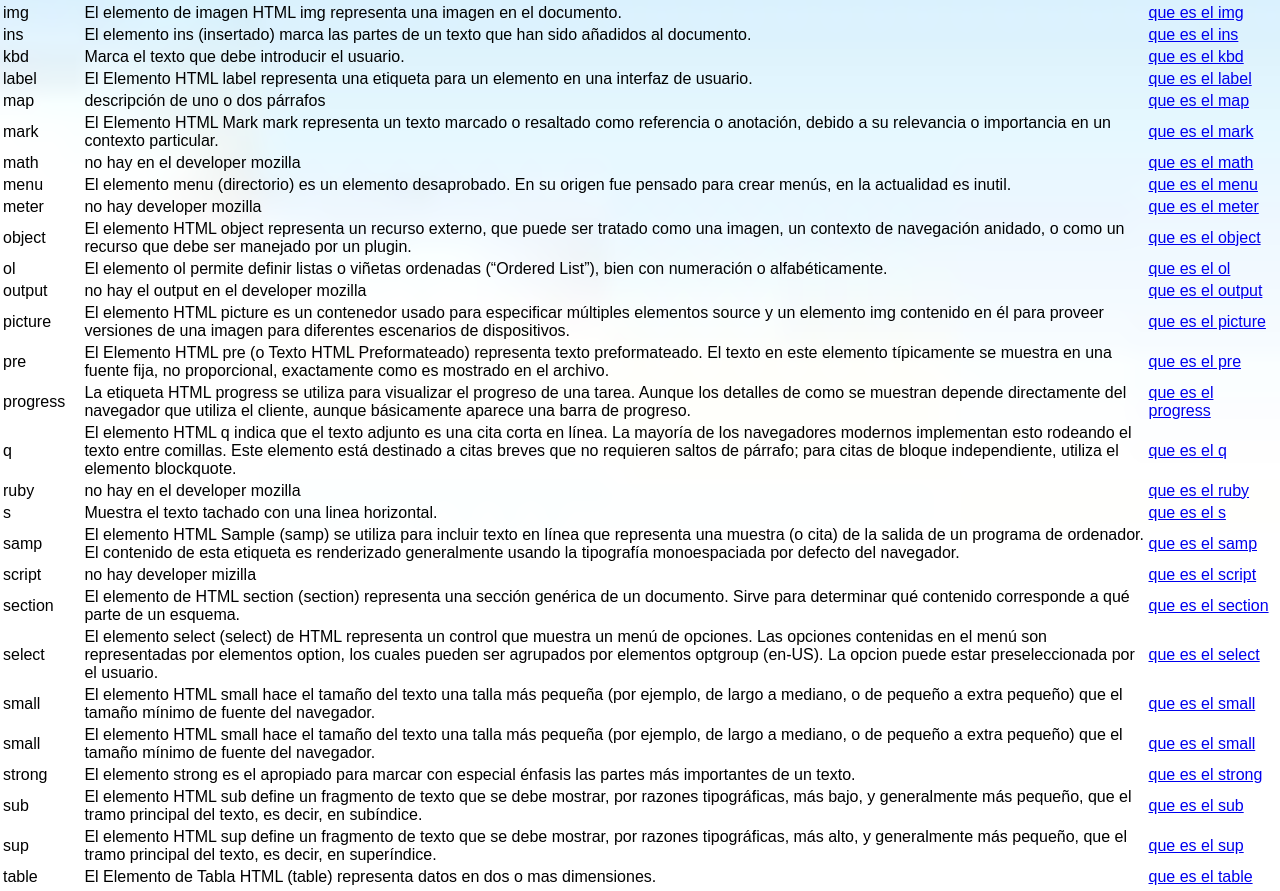
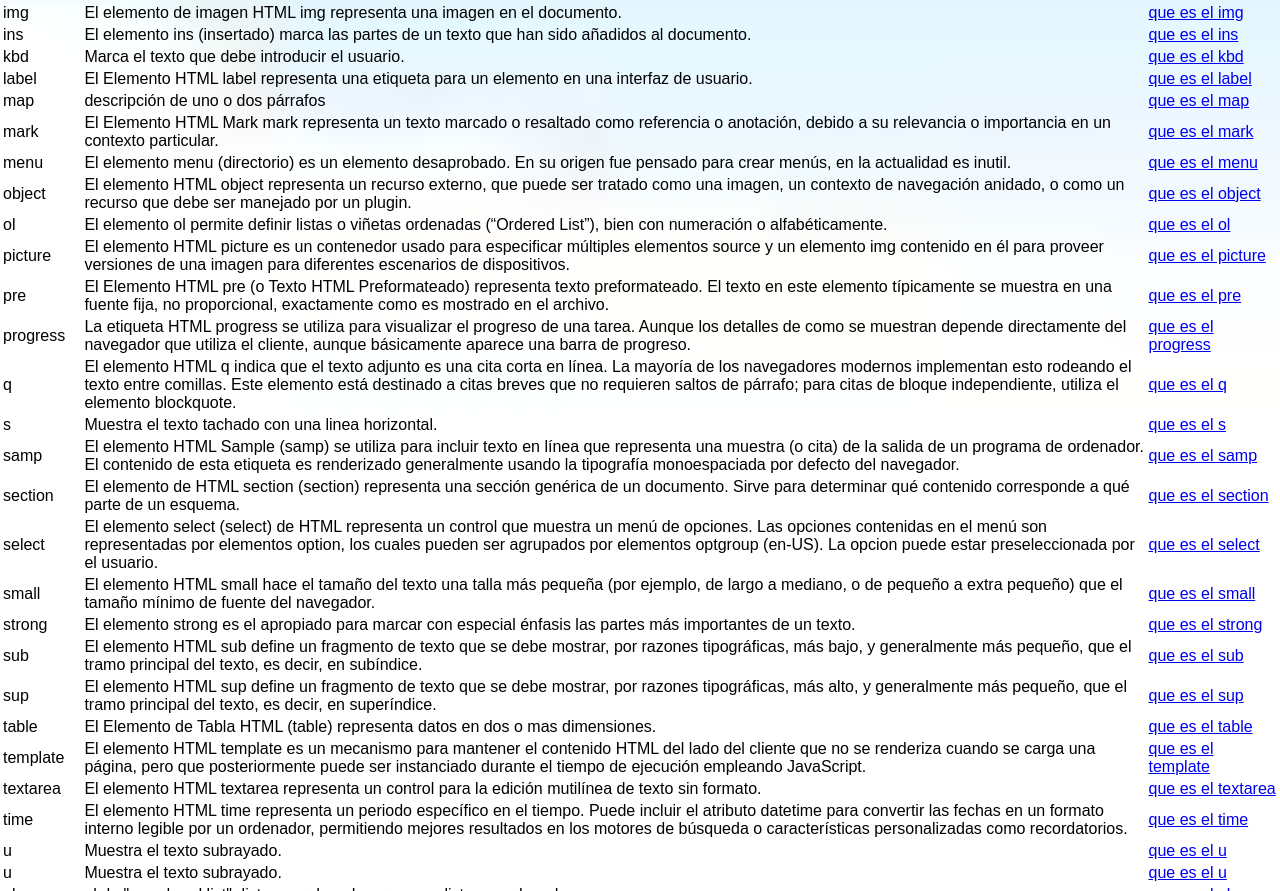
Before and after one commit to mateoPA8/miManual, a plain HTML site: page index.html in a window 1280 px wide. Shown: the part 1909-2800 px from the top of the page. Drawn offline with Linux system fonts and the light colour scheme.

Commit message:
actualizar

```diff
--- a/index.html
+++ b/index.html
@@ -56,7 +56,7 @@
             </tr>
             <tr>
                 <td>body</td>
-                <td>El elemento <body> de HTML representa el contenido de un documento HTML. Solo puede haber un elemento body en un documento.</td>
+                <td>El elemento body de HTML representa el contenido de un documento HTML. Solo puede haber un elemento body en un documento.</td>
                 <td><a href="https://developer.mozilla.org/es/docs/Web/HTML/Element/body" target="_blank">que es el body</a></td>
             </tr>
             <tr>
@@ -315,19 +315,9 @@
                 <td><a href="https://developer.mozilla.org/es/docs/Web/HTML/Element/mark" target="_blank">que es el mark</a></td>
             </tr>
             <tr>
-                <td>math</td>
-                <td>no hay en el developer mozilla</td>
-                <td><a href="https://developer.mozilla.org/es/docs/Web/HTML/Element/math" target="_blank">que es el math</a></td>
-            </tr>
-            <tr>
                 <td>menu</td>
                 <td>El elemento menu (directorio) es un elemento desaprobado. En su origen fue pensado para crear menús, en la actualidad es inutil.</td>
                 <td><a href="https://developer.mozilla.org/es/docs/Web/HTML/Element/menu" target="_blank">que es el menu</a></td>
-            </tr>
-            <tr>
-                <td>meter</td>
-                <td>no hay developer mozilla</td>
-                <td><a href="https://developer.mozilla.org/es/docs/Web/HTML/Element/meter" target="_blank">que es el meter</a></td>
             </tr>
             <tr>
                 <td>object</td>
@@ -338,11 +328,6 @@
                 <td>ol</td>
                 <td>El elemento ol permite definir listas o viñetas ordenadas (“Ordered List”), bien con numeración o alfabéticamente.</td>
                 <td><a href="https://developer.mozilla.org/es/docs/Web/HTML/Element/ol" target="_blank">que es el ol</a></td>
-            </tr>
-            <tr>
-                <td>output</td>
-                <td>no hay el output en el developer mozilla</td>
-                <td><a href="https://developer.mozilla.org/es/docs/Web/HTML/Element/output" target="_blank">que es el output</a></td>
             </tr>
             <tr>
                 <td>picture</td>
@@ -365,11 +350,6 @@
                 <td><a href="https://developer.mozilla.org/es/docs/Web/HTML/Element/q" target="_blank">que es el q</a></td>
             </tr>
             <tr>
-                <td>ruby</td>
-                <td>no hay en el developer mozilla</td>
-                <td><a href="https://developer.mozilla.org/es/docs/Web/HTML/Element/ruby" target="_blank">que es el ruby</a></td>
-            </tr>
-            <tr>
                 <td>s</td>
                 <td>Muestra el texto tachado con una linea horizontal.</td>
                 <td><a href="https://developer.mozilla.org/es/docs/Web/HTML/Element/s" target="_blank">que es el s</a></td>
@@ -380,11 +360,6 @@
                 <td><a href="https://developer.mozilla.org/es/docs/Web/HTML/Element/samp" target="_blank">que es el samp</a></td>
             </tr>
             <tr>
-                <td>script</td>
-                <td>no hay developer mizilla</td>
-                <td><a href="https://developer.mozilla.org/es/docs/Web/HTML/Element/script" target="_blank">que es el script</a></td>
-            </tr>
-            <tr>
                 <td>section</td>
                 <td>El elemento de HTML section (section) representa una sección genérica de un documento. Sirve para determinar qué contenido corresponde a qué parte de un esquema.</td>
                 <td><a href="https://developer.mozilla.org/es/docs/Web/HTML/Element/section" target="_blank">que es el section</a></td>
@@ -393,11 +368,6 @@
                 <td>select</td>
                 <td>El elemento select (select) de HTML representa un control que muestra un menú de opciones. Las opciones contenidas en el menú son representadas por elementos option, los cuales pueden ser agrupados por elementos optgroup (en-US). La opcion puede estar preseleccionada por el usuario.</td>
                 <td><a href="https://developer.mozilla.org/es/docs/Web/HTML/Element/select" target="_blank">que es el select</a></td>
-            </tr>
-            <tr>
-                <td>small</td>
-                <td>El elemento HTML small hace el tamaño del texto una talla más pequeña (por ejemplo, de largo a mediano, o de pequeño a extra pequeño) que el tamaño mínimo de fuente del navegador. </td>
-                <td><a href="https://developer.mozilla.org/es/docs/Web/HTML/Element/small" target="_blank">que es el small</a></td>
             </tr>
             <tr>
                 <td>small</td>
```
Also changed, not shown: estilos.css (line endings or trailing spaces).
